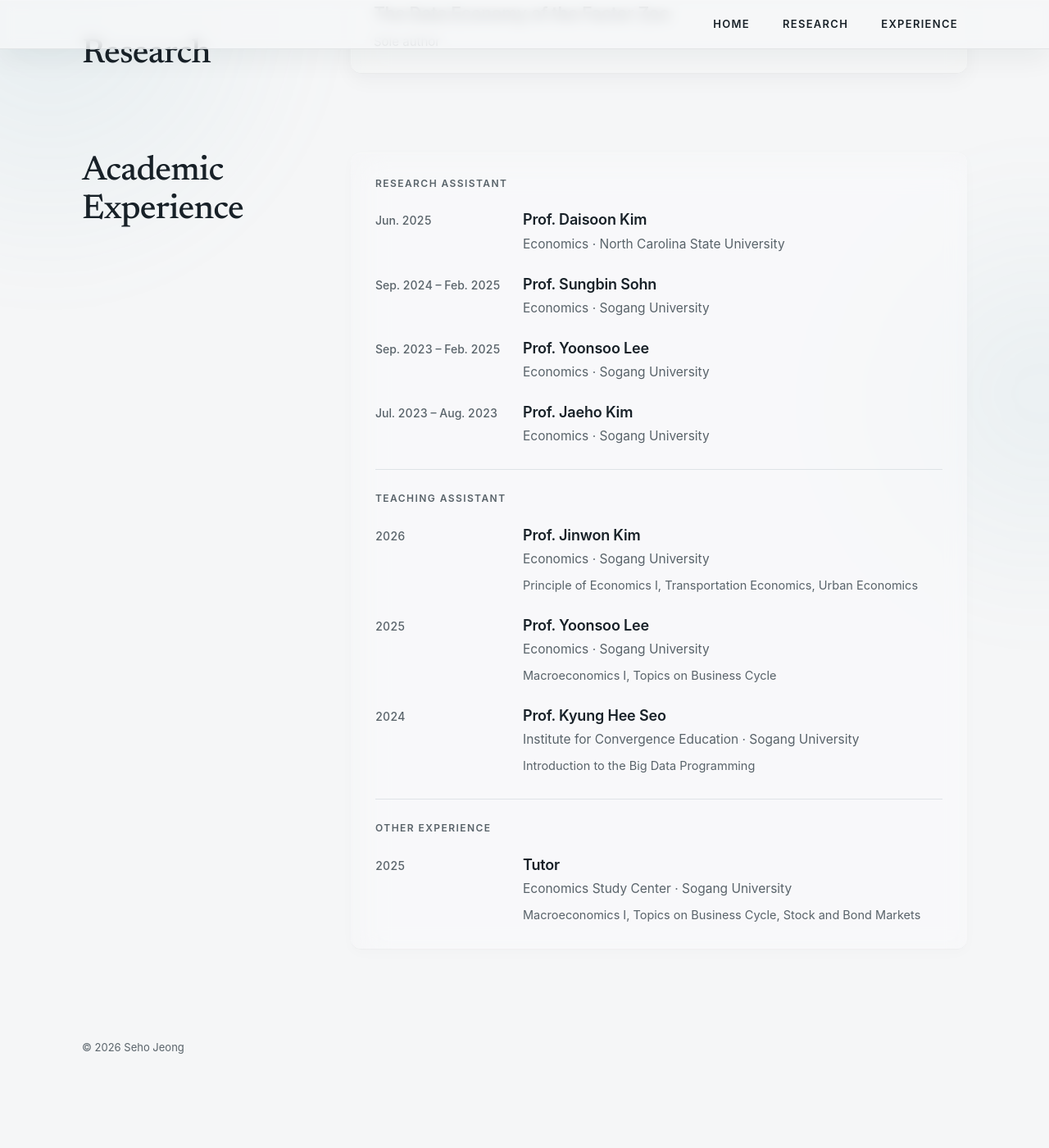
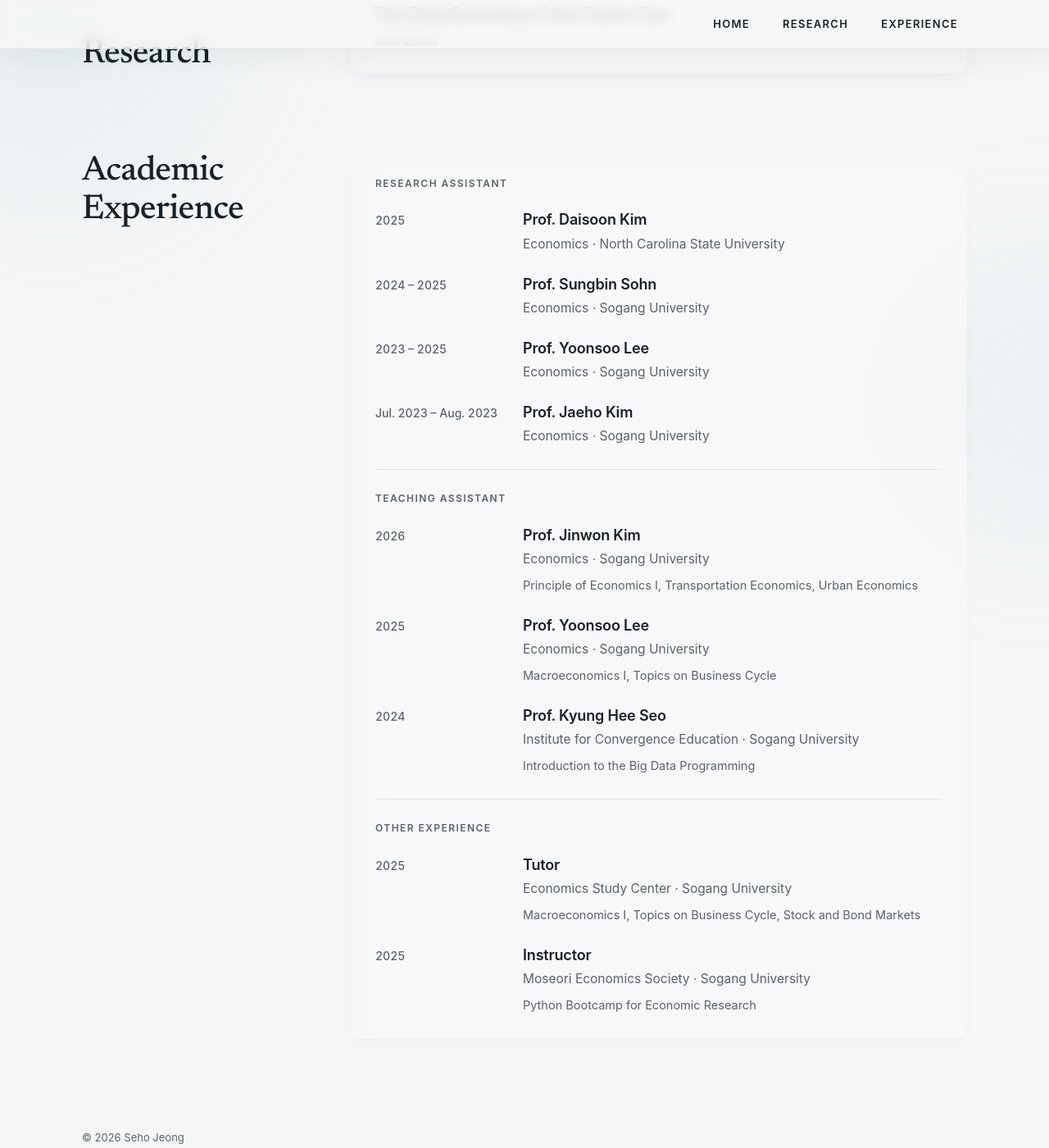
Before and after one commit to jeong-seho/jeong-seho.github.io, a Jekyll site: the page built from index.md, in a window 1280 px wide and 1400 px high, scrolled down 1372 px. Shown: the whole window at 82% size. Built offline with Jekyll 4.4.1, drawn with Linux system fonts in a browser that asks for light colours; some web fonts are replaced; before the commit the page ends 2717 px from its top, so only the background shows below that.

Commit message:
Update index.md

```diff
--- a/index.md
+++ b/index.md
@@ -198,7 +198,7 @@ permalink: /
 
                     <ul class="experience-list">
                         <li class="experience-item">
-                            <p class="experience-period">Jun. 2025</p>
+                            <p class="experience-period">2025</p>
 
                             <div class="experience-details">
                                 <h4 class="experience-entry-title">Prof. Daisoon Kim</h4>
@@ -207,7 +207,7 @@ permalink: /
                         </li>
 
                         <li class="experience-item">
-                            <p class="experience-period">Sep. 2024 – Feb. 2025</p>
+                            <p class="experience-period">2024 – 2025</p>
 
                             <div class="experience-details">
                                 <h4 class="experience-entry-title">Prof. Sungbin Sohn</h4>
@@ -216,7 +216,7 @@ permalink: /
                         </li>
 
                         <li class="experience-item">
-                            <p class="experience-period">Sep. 2023 – Feb. 2025</p>
+                            <p class="experience-period">2023 – 2025</p>
 
                             <div class="experience-details">
                                 <h4 class="experience-entry-title">Prof. Yoonsoo Lee</h4>
@@ -285,6 +285,16 @@ permalink: /
                                 <p class="experience-note">Macroeconomics I, Topics on Business Cycle, Stock and Bond Markets</p>
                             </div>
                         </li>
+
+                        <li class="experience-item">
+                            <p class="experience-period">2025</p>
+
+                            <div class="experience-details">
+                                <h4 class="experience-entry-title">Instructor</h4>
+                                <p class="experience-affiliation">Moseori Economics Society · Sogang University</p>
+                                <p class="experience-note">Python Bootcamp for Economic Research</p>
+                            </div>
+                        </li>
                     </ul>
                 </section>
             </div>
```
